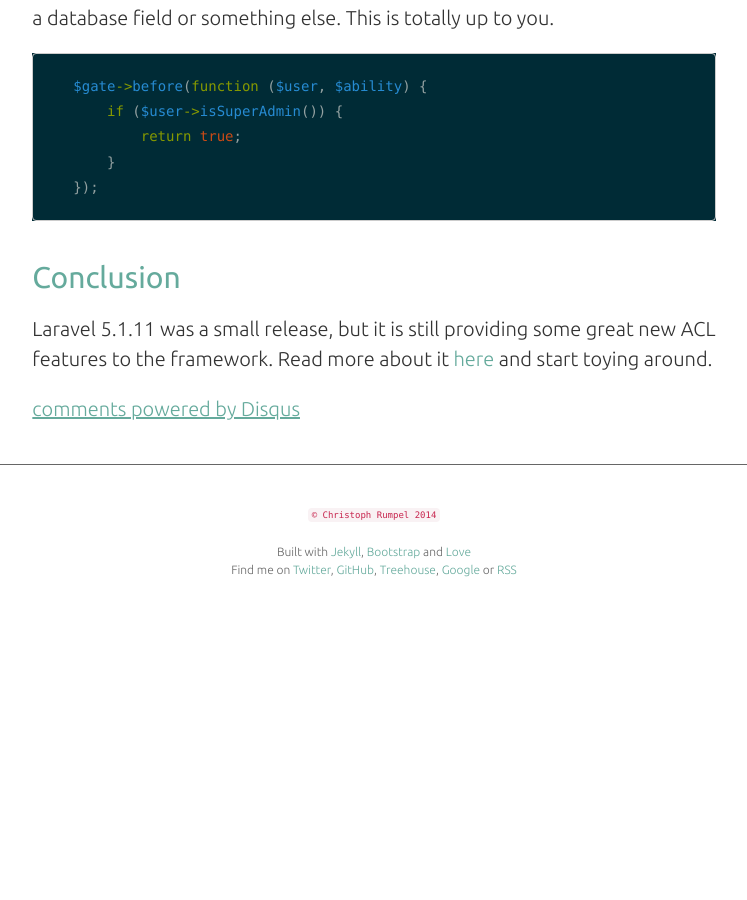
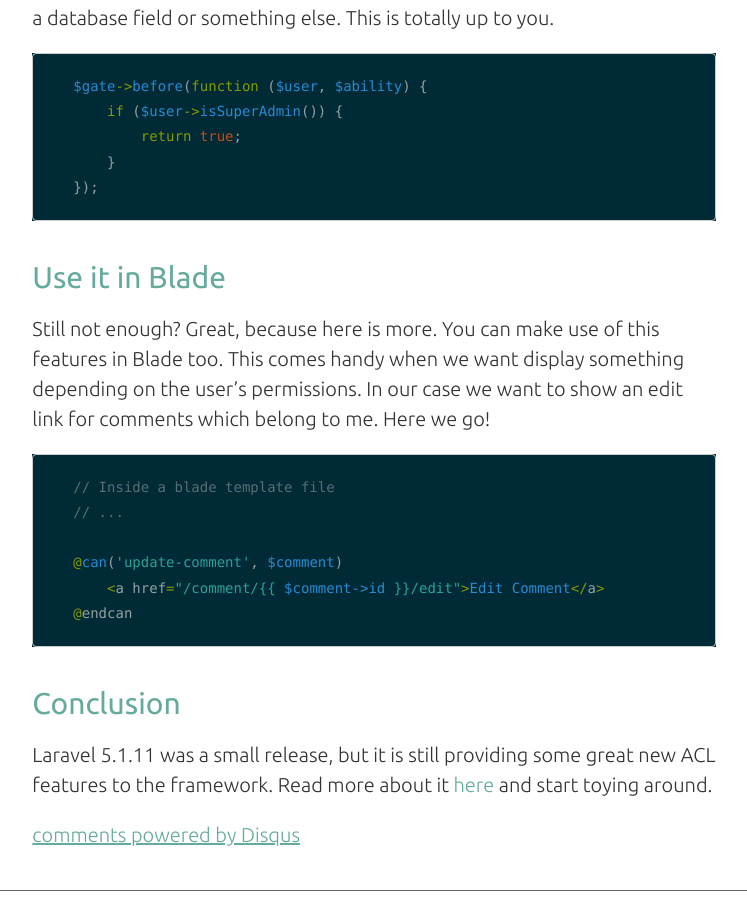
Before and after one commit to christophrumpel/christophrumpel.github.io, a Jekyll site: the page built from _posts/2015-09-08-new-acl-features-in-laravel.md, in a window 1280 px wide and 900 px high, scrolled down 2897 px. Shown: the whole window, without its empty margins (266-1013 px from the left). Built offline with Jekyll 4.4.1, drawn with Linux system fonts in a browser that asks for light colours; Markdown is read by kramdown in place of the engine named in the settings; comment, search, counter and statistics services are not loaded; before the commit the page ends 3536 px from its top, so only the background shows below that.

Commit message:
update acl article

```diff
--- a/_posts/2015-09-08-new-acl-features-in-laravel.md
+++ b/_posts/2015-09-08-new-acl-features-in-laravel.md
@@ -103,6 +103,20 @@ $gate->before(function ($user, $ability) {
 });
 {% endhighlight startinline %}
 
+##Use it in Blade
+Still not enough? Great, because here is more. You can make use of this features in Blade too. This comes handy when we
+want display something depending on the user's permissions. In our case we want to show an edit link for comments which
+belong to me. Here we go!
+
+{% highlight PHP startinline %}
+// Inside a blade template file
+// ...
+
+@can('update-comment', $comment)
+    {% raw %}<a href="/comment/{{ $comment->id }}/edit">Edit Comment</a>{% endraw %}
+@endcan
+{% endhighlight startinline %}
+
 ##Conclusion
 Laravel 5.1.11 was a small release, but it is still providing some great new ACL features to the framework. Read more
 about it [here](http://laravel.com/docs/5.1/authorization) and start toying around.
```
